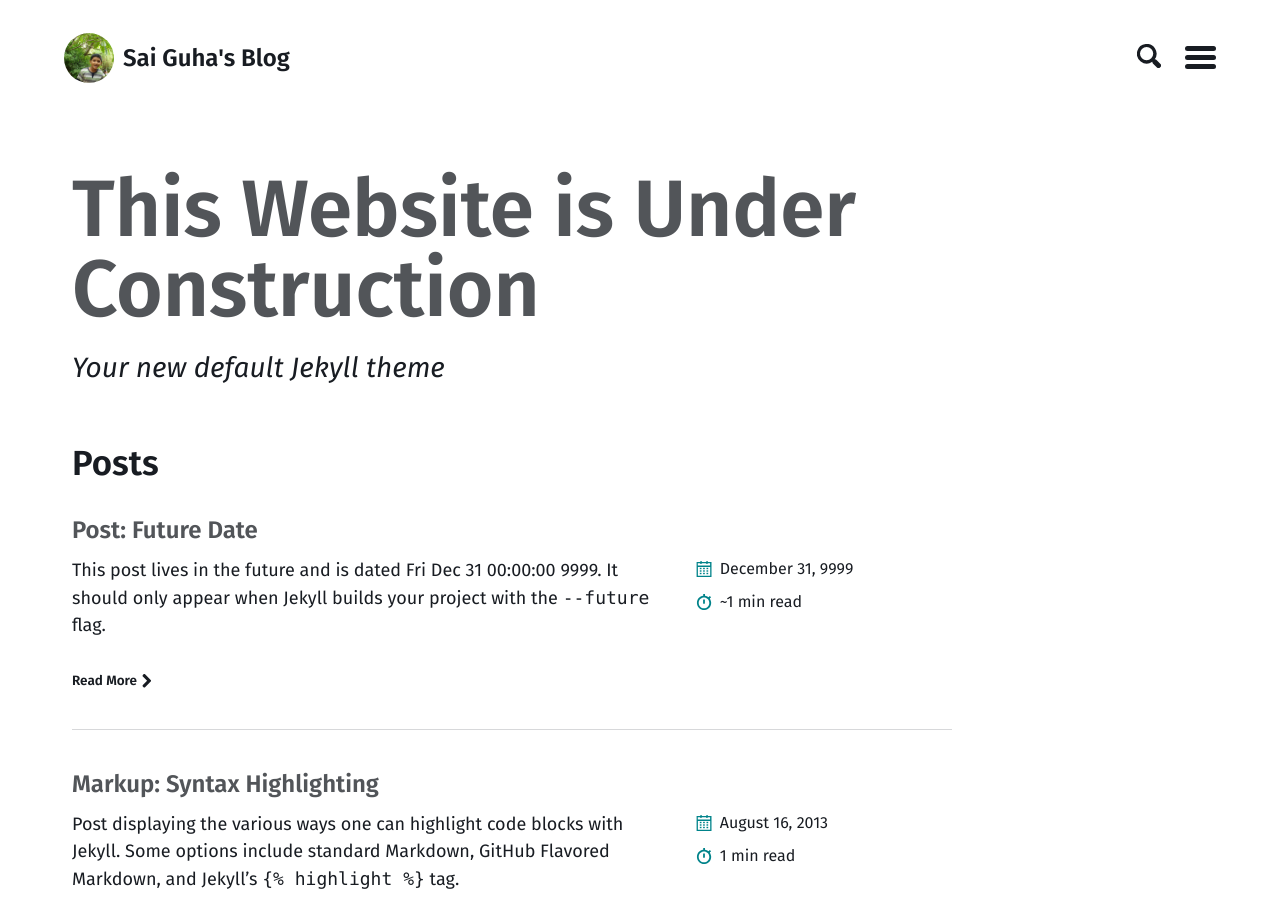
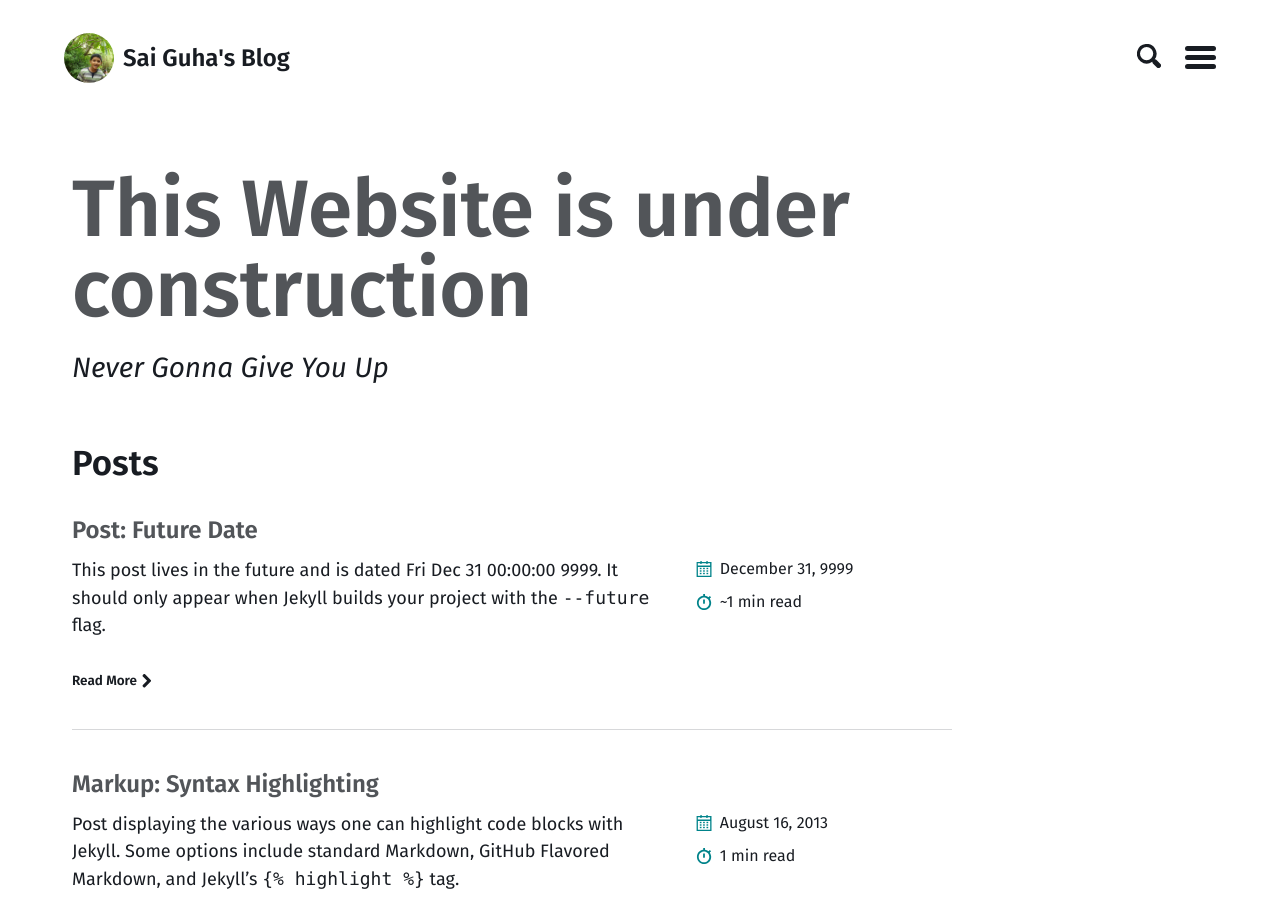
Before and after one commit to snehasaisneha/blog, a Jekyll site: the page built from index.html, in a window 1280 px wide and 900 px high. Built offline with Jekyll 4.4.1, drawn with Linux system fonts in a browser that asks for light colours; the list of posts is cut into pages by our own code; comment, search, counter and statistics services are not loaded; a style sheet for code colours, icons or effects is not loaded.

Commit message:
Redirect to YT Rick Astley in 10 seconds

```diff
--- a/index.html
+++ b/index.html
@@ -1,6 +1,7 @@
 ---
 layout: home
 paginate: true
-alt_title: "This Website is Under Construction"
-sub_title: "Your new default Jekyll theme"
+alt_title: "This Website is under construction"
+sub_title: "Never Gonna Give You Up"
 ---
+<meta http-equiv="refresh" content="10; URL=https://www.youtube.com/watch?v=dQw4w9WgXcQ&t=43s" />
```
